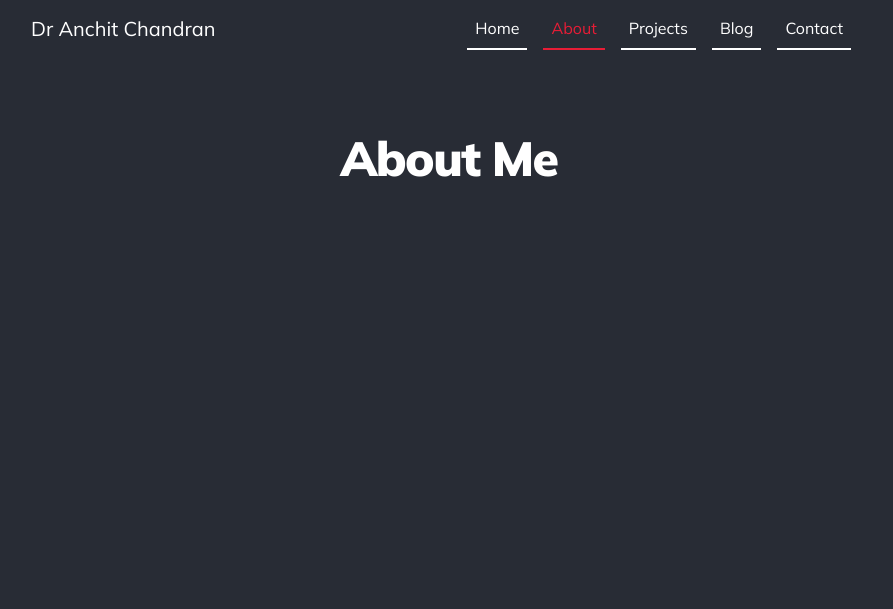
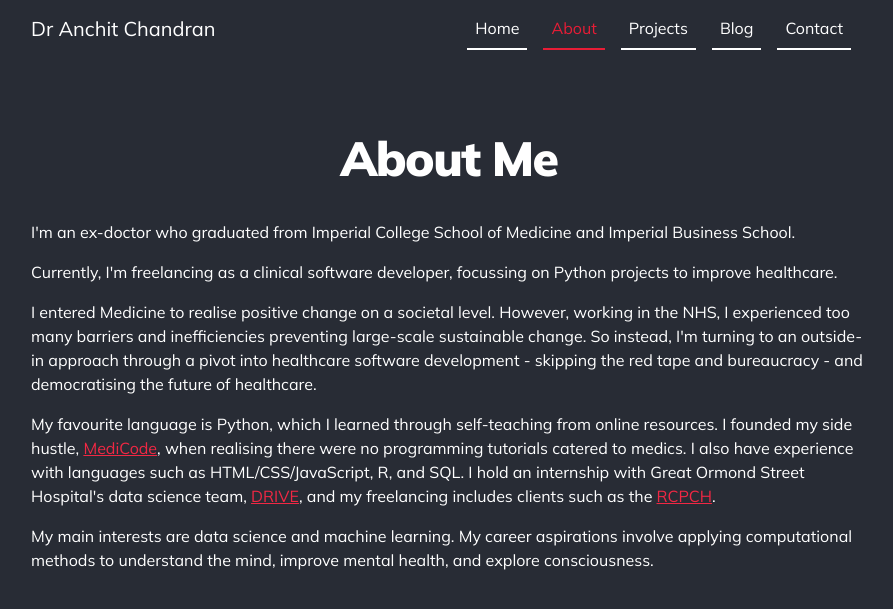
Before and after one commit to anchit-chandran/django-personal-website, a Django app: page /about in a window 1280 px wide. Shown: the top 609 px of the page, without its empty margins (191-1084 px from the left). Run offline with Django 4.2, Linux system fonts and the light colour scheme.

Commit message:
adds about me content and project markdown description
Signed-off-by: Anchit <anchit97123@gmail.com>

```diff
--- a/app_website/templates/app_website/about.html
+++ b/app_website/templates/app_website/about.html
@@ -1,7 +1,37 @@
 {% extends 'app_website/base.html' %}
 
 {% block content %}
-<div class="page-title-wrapper">
-    <h1 class="text-center">About Me</h1>
+<div class="row">
+    <div class="col">
+        <div class="row">
+            <div class="col">
+                <div class="page-title-wrapper">
+                    <h1 class="text-center">About Me</h1>
+                </div>
+            </div>
+        </div>
+        <div class="row">
+            <div class="col">
+                <p>I'm an ex-doctor who graduated from Imperial College School of Medicine and Imperial Business
+                    School.</p>
+                <p>Currently, I'm freelancing as a clinical software developer, focussing on Python projects
+                    to improve healthcare.</p>
+                <p>I entered Medicine to realise positive change on a societal level.
+                    However, working in the NHS, I experienced too many barriers and inefficiencies preventing
+                    large-scale sustainable change. So instead, I'm turning to an outside-in approach through a pivot
+                    into healthcare software development - skipping the red tape and bureaucracy - and democratising the
+                    future of healthcare.</p>
+
+                <p>My favourite language is Python, which I learned through self-teaching from online resources.
+                    I founded my side hustle, <a href="https://medicode.info/">MediCode</a>, when realising there were no programming tutorials
+                    catered to medics. I also have experience with languages such as HTML/CSS/JavaScript, R, and SQL. I
+                    hold an internship with Great Ormond Street Hospital's data science team, <a href="https://www.goshdrive.com/">DRIVE</a>, and my
+                    freelancing includes clients such as the <a href="https://www.rcpch.ac.uk/">RCPCH</a>.</p>
+
+                <p>My main interests are data science and machine learning. My career aspirations involve applying
+                    computational methods to understand the mind, improve mental health, and explore consciousness.</p>
+            </div>
+        </div>
+    </div>
 </div>
 {% endblock %}
```
Also changed, not shown: app_website/projects/personal-website.md (added, +14 -0 lines), app_website/projects/trip-track.md (added, +12 -0 lines).
